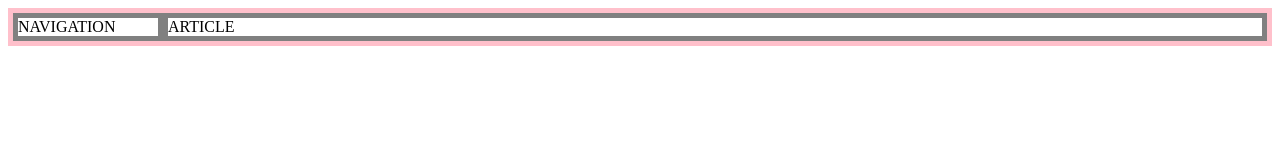
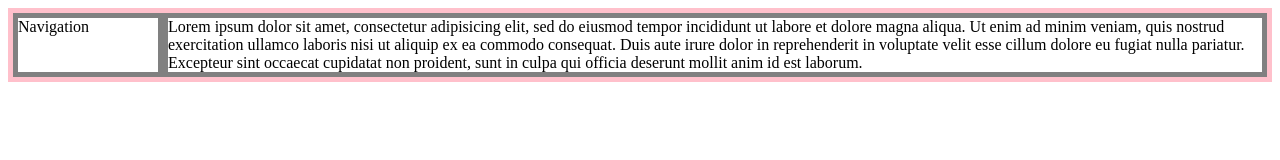
Before and after one commit to goodsoulkor/webnstudy, a plain HTML site: page grid.html in a window 1280 px wide. Drawn offline with Linux system fonts and the light colour scheme.

Commit message:
Update grid.html
WEB2 CSS - 10. 그리드 소개

```diff
--- a/grid.html
+++ b/grid.html
@@ -16,8 +16,8 @@
   </head>
   <body>
     <div id="grid">
-      <div>NAVIGATION</div>
-      <div>ARTICLE</div>
+      <div>Navigation</div>
+      <div>Lorem ipsum dolor sit amet, consectetur adipisicing elit, sed do eiusmod tempor incididunt ut labore et dolore magna aliqua. Ut enim ad minim veniam, quis nostrud exercitation ullamco laboris nisi ut aliquip ex ea commodo consequat. Duis aute irure dolor in reprehenderit in voluptate velit esse cillum dolore eu fugiat nulla pariatur. Excepteur sint occaecat cupidatat non proident, sunt in culpa qui officia deserunt mollit anim id est laborum.</div>
     </div>
   </body>
 </html>
```
